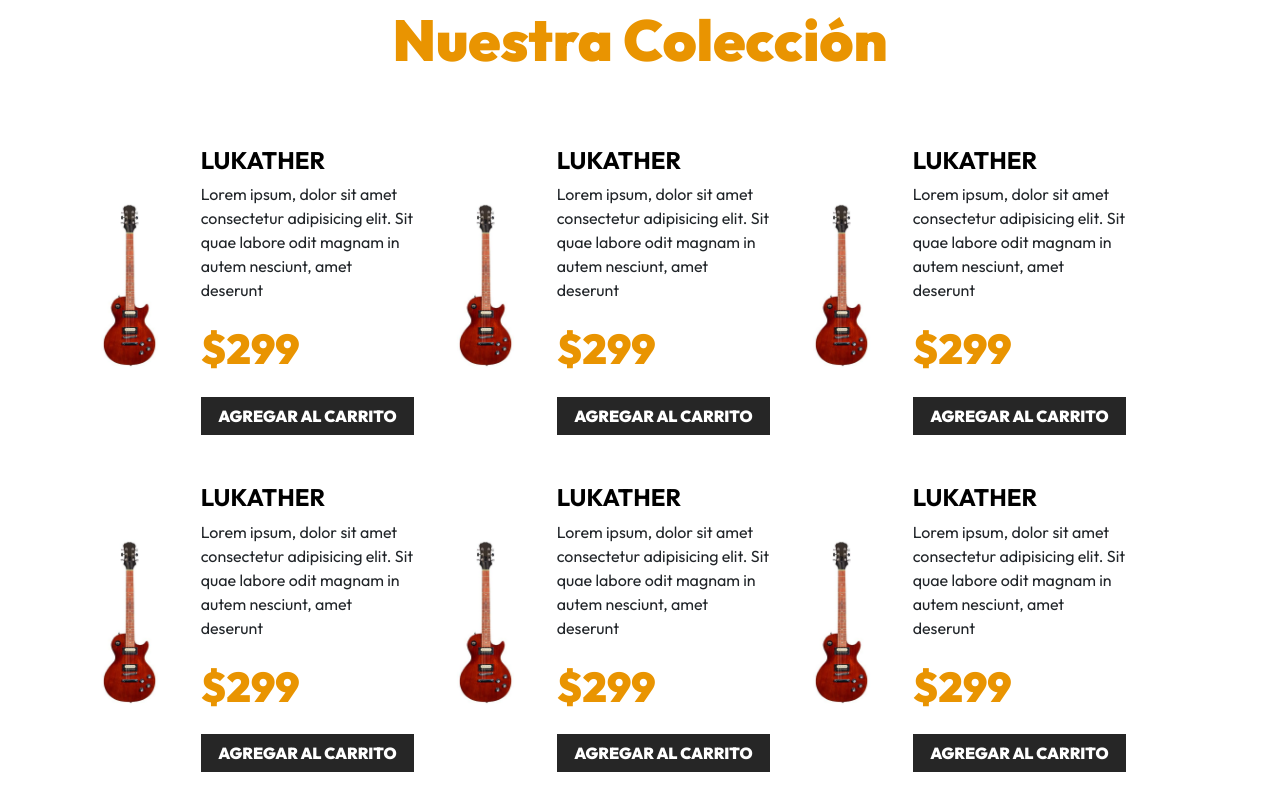
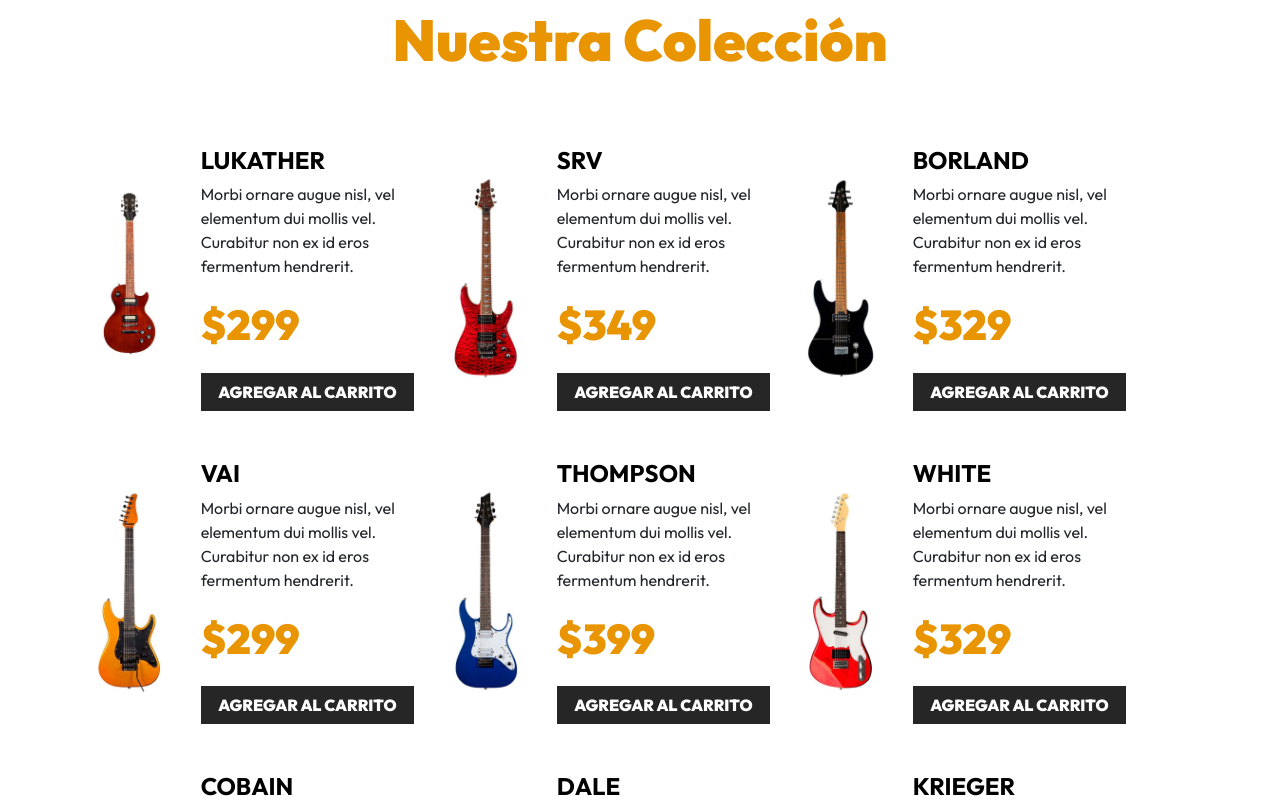
Before and after one commit to SebasM-tech/guitarla, a React (Vite) app: page / in a window 1280 px wide. Shown: the part 220-1020 px from the top of the page. Built offline with nearby package versions, Linux system fonts and the light colour scheme.

Commit message:
props, hooks y mas acerca de los states

```diff
--- a/index.html
+++ b/index.html
@@ -2,9 +2,8 @@
 <html lang="en">
   <head>
     <meta charset="UTF-8" />
-    <link rel="icon" type="image/svg+xml" href="/vite.svg" />
     <meta name="viewport" content="width=device-width, initial-scale=1.0" />
-    <title>Vite + React</title>
+    <title>Guitarla</title>
     <link rel="preconnect" href="https://fonts.googleapis.com">
     <link rel="preconnect" href="https://fonts.gstatic.com" crossorigin>
     <link href="https://fonts.googleapis.com/css2?family=Outfit:wght@400;700;900&display=swap" rel="stylesheet">
--- a/src/App.jsx
+++ b/src/App.jsx
@@ -7,6 +7,7 @@
 
     // state
     const [data, setData] = useState(db)
+    const [cart, setCart] = useState([])
 
     return (
         <>
@@ -16,15 +17,16 @@
                 <h2 className="text-center">Nuestra Colección</h2>
 
                 <div className="row mt-5">
-                    <Guitar />
-                    <Guitar />
-                    <Guitar />
-                    <Guitar />
-                    <Guitar />
-                    <Guitar />
-                    <Guitar />
-                    <Guitar />
-                    <Guitar />
+                    {data.map((guitar) => (
+                        <Guitar
+                            key={guitar.id}
+                            guitar={guitar}
+                            cart={cart}
+                            setCart={setCart}
+                        />
+                        )
+                    )}
+
                 </div>
             </main>
 
@@ -35,8 +37,8 @@
                 </div>
             </footer>
 
-            </>
+        </>
     )
-    }
+}
 
 export default App
--- a/src/components/Guitar.jsx
+++ b/src/components/Guitar.jsx
@@ -1,17 +1,20 @@
-export default function Guitar() {
+export default function Guitar({guitar, setCart}) {
+
+    const { id, name, image, description, price } = guitar
 
     return(
         <div className="col-md-6 col-lg-4 my-4 row align-items-center">
                 <div className="col-4">
-                    <img className="img-fluid" src="./public/img/guitarra_01.jpg" alt="imagen guitarra" />
+                    <img className="img-fluid" src={`/img/${image}.jpg`} alt="imagen guitarra" />
                 </div>
                 <div className="col-8">
-                    <h3 className="text-black fs-4 fw-bold text-uppercase">Lukather</h3>
-                    <p>Lorem ipsum, dolor sit amet consectetur adipisicing elit. Sit quae labore odit magnam in autem nesciunt, amet deserunt</p>
-                    <p className="fw-black text-primary fs-3">$299</p>
+                    <h3 className="text-black fs-4 fw-bold text-uppercase">{name}</h3>
+                    <p>{description}</p>
+                    <p className="fw-black text-primary fs-3">${price}</p>
                     <button
                         type="button"
                         className="btn btn-dark w-100"
+                        onClick={() => setCart(prevCart => [...prevCart, guitar])}
                     >Agregar al Carrito</button>
                 </div>
             </div>
```
